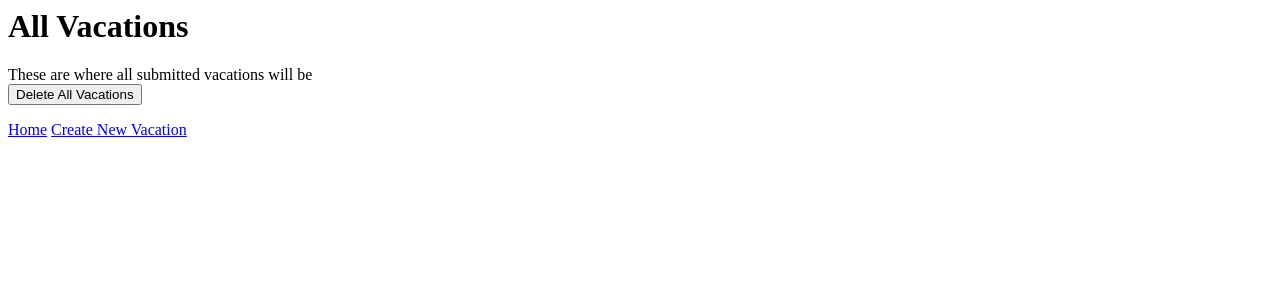
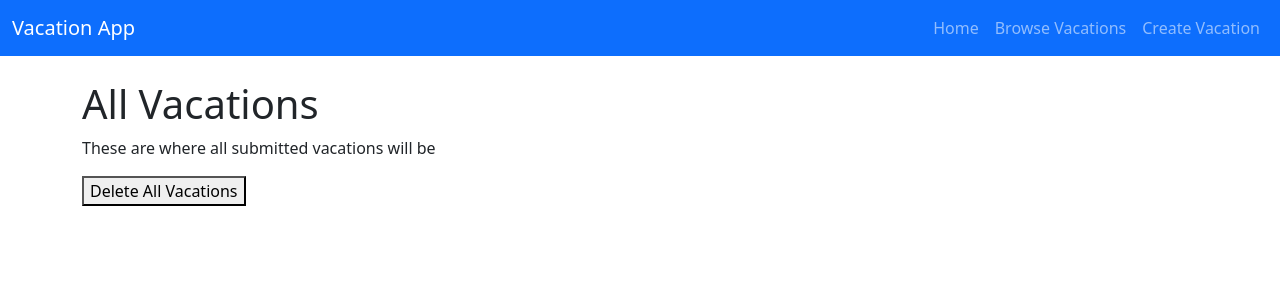
Before and after one commit to KhalidM23/vacation-app, a Flask app: page /vacations in a window 1280 px wide. Shown: the top 300 px of the page. Run offline with Flask 3, Linux system fonts and the light colour scheme; data that the repository does not hold is empty.

Commit message:
Added bootstrap for a nicer front end view. Finished adding itinerary information.

```diff
--- a/app.py
+++ b/app.py
@@ -1,6 +1,7 @@
 
+from xmlrpc.client import _datetime
 from flask import Flask, render_template, request, redirect, url_for
-from models import db, Vacation
+from models import Itinerary, db, Vacation
 from flask_login import LoginManager, UserMixin, login_user, logout_user, \
                         login_required, current_user
 from datetime import datetime
@@ -22,10 +23,7 @@ with app.app_context():
 def home():
     return render_template('home.html')
 
-
-
-
-
+#                                                                   VACATION INFORMATION
 
 @app.route('/vacations')
 def vacations():
@@ -55,17 +53,17 @@ def create_vacation():
         return redirect(url_for('vacations'))
     return render_template('create_vacation.html')
 
-@app.route('/add_itinerary/<int:vacation_id>', methods=['POST'])
-def add_itinerary(vacation_id):
-    vacation =  Vacation.query.get(vacation_id)
-    return render_template('edit_vacation.html ', vacation=vacation)
 
+@app.route('/edit_vacation/<int:vacation_id>', methods = ['POST','GET'])
+def reroute_edit_vacation(vacation_id):
+    vacation = Vacation.query.get(vacation_id)
+    print(vacation.destination)
+    return render_template('edit_vacation.html', vacation = vacation)
 
-@app.route('/edit_vacation/<int:vacation_id>', methods=['GET',"POST"])
+@app.route('/edit_vacationXXX/<int:vacation_id>', methods=['GET',"POST"])
 def edit_vacation(vacation_id):
-    editted_vacation = Vacation.query.get(vacation_id)
-    print(editted_vacation.destination)
     if(request.method == 'POST'):
+        editted_vacation = Vacation.query.get(vacation_id)
         editted_vacation.destination = request.form.get('destination')
 
         start_date_str = request.form.get('start_date')
@@ -81,12 +79,37 @@ def edit_vacation(vacation_id):
 
         db.session.commit()
         return render_template('home.html', vacation=editted_vacation)
+    return render_template('home.html', vacation=editted_vacation)
 
 
+@app.route('/view_vacation/<int:vacation_id>', methods= ['GET'])
+def view_vacation(vacation_id):
+    return render_template('view_vacation.html', vacation_id = vacation_id)
 
 
+#                                                                                           ITINERARY INFORMATION
 
+@app.route('/add_itinerary/<int:vacation_id>', methods = ['GET'])
+def reroute_add_itinerary(vacation_id):
+    print("rerouted!!!!")
+    return render_template('add_itinerary.html', vacation_id = vacation_id)
 
+@app.route('/add_itineraryX/<int:vacation_id>', methods=['POST'])
+def add_itinerary(vacation_id):
+    if(request.method == 'POST'):
+        new_activity = request.form.get('activity')
+
+        date_of_activity_str = request.form.get('date_of_activity')
+        date_of_activity = datetime.strptime(date_of_activity_str, '%Y-%m-%d').date()
+
+        cost_of_activity = request.form.get('cost_of_activity')
+        new_itinerary = Itinerary(activity = new_activity, date_of_activity = date_of_activity,
+                                  cost_of_activity = cost_of_activity, vacation_id = vacation_id)
+        print("Itinerary added!")
+        db.session.add(new_itinerary)
+        db.session.commit()
+        return redirect(url_for('vacations'))
+    return render_template(url_for('vacations'), vacation_id = vacation_id)
 
 
 
@@ -112,7 +135,7 @@ def delete_vacations():
 
 
 
-
+#                                                                       LOGIN INFORMATION
 
 
 
--- /dev/null
+++ b/templates/base.html
@@ -0,0 +1,28 @@
+<!DOCTYPE html>
+<html>
+<head>
+    <meta charset="UTF-8">
+    <meta name="viewport" content="width=device-width, initial-scale=1.0">
+    <title>{% block title %}Vacation App{% endblock %}</title>
+    <link href="https://cdn.jsdelivr.net/npm/bootstrap@5.3.0/dist/css/bootstrap.min.css" rel="stylesheet">
+</head>
+<body>
+    <nav class="navbar navbar-expand-lg navbar-dark bg-primary">
+        <div class="container-fluid">
+            <a class="navbar-brand" href="/">Vacation App</a>
+            <div class="navbar-nav">
+                <a class="nav-link" href="/">Home</a>
+                <a class="nav-link" href="/vacations">Browse Vacations</a>
+                <a class="nav-link" href="/create_vacation">Create Vacation</a>
+            </div>
+        </div>
+    </nav>
+
+    <div class="container mt-4">
+        {% block content %}
+        {% endblock %}
+    </div>
+
+    <script src="https://cdn.jsdelivr.net/npm/bootstrap@5.3.0/dist/js/bootstrap.bundle.min.js"></script>
+</body>
+</html>
--- a/templates/vacations.html
+++ b/templates/vacations.html
@@ -1,21 +1,24 @@
 
-<DOCTYPE html>
-    <html>
-        <head>
-            <title>Vacations</title>
-        </head>
-        <body>
+{% extends 'base.html'%}
+
+{%block title%}Vacations{%endblock%}
+
+
+{%block content%}
 <h1>All Vacations</h1>
-            <p1>These are where all submitted vacations will be</p1>
+<p>These are where all submitted vacations will be</p>
 {% if vacations %}
 {% for vacation in vacations %}
-                <div>
+<div class="border border-2">
     <h2>{{ vacation.destination }}</h2>
-                    <p1>From {{ vacation.start_date }} to {{ vacation.end_date }}</p1>
-                    <p1>{{ vacation.total_cost }}$ is the cost.</p1>
-                    <p1> {{ vacation.tips }} </p1>
-                    <form action="{{ url_for('add_itinerary', vacation_id=vacation.id) }}" method='post'>
-                        <button type="submit" class="btn">Edit</button>
+    <p>From {{ vacation.start_date }} to {{ vacation.end_date }}</p>
+    <p>{{ vacation.total_cost }}$ is the cost.</p>
+    <p> {{ vacation.tips }} </p>
+    <form action="{{ url_for('reroute_edit_vacation', vacation_id=vacation.id) }}" method='get'>
+        <button type="submit" class="btn btn-primary">Edit</button>
+    </form>
+    <form action="{{url_for('view_vacation', vacation_id = vacation.id)}} ">
+        <button type="submit" class=" btn btn-primary">View</button>
     </form>
 </div>
 {% endfor %}
@@ -24,9 +27,5 @@
 <form action="/delete_all" method="get">
     <button type="submit">Delete All Vacations</button>
 </form>
-            <nav>
-                <a href= "/">Home</a>
-                <a href="/create_vacation">Create New Vacation</a>
-            </nav>
-        </body>
-    </html>
+
+{% endblock %}
```
Also changed, not shown: templates/add_itinerary.html (added, +21 -0 lines), templates/create_vacation.html (+6 -10 lines), templates/edit_vacation.html (+7 -16 lines), templates/home.html (+29 -7 lines), templates/view_vacation.html (added). Lines whose indentation alone changed are shown as unchanged.
